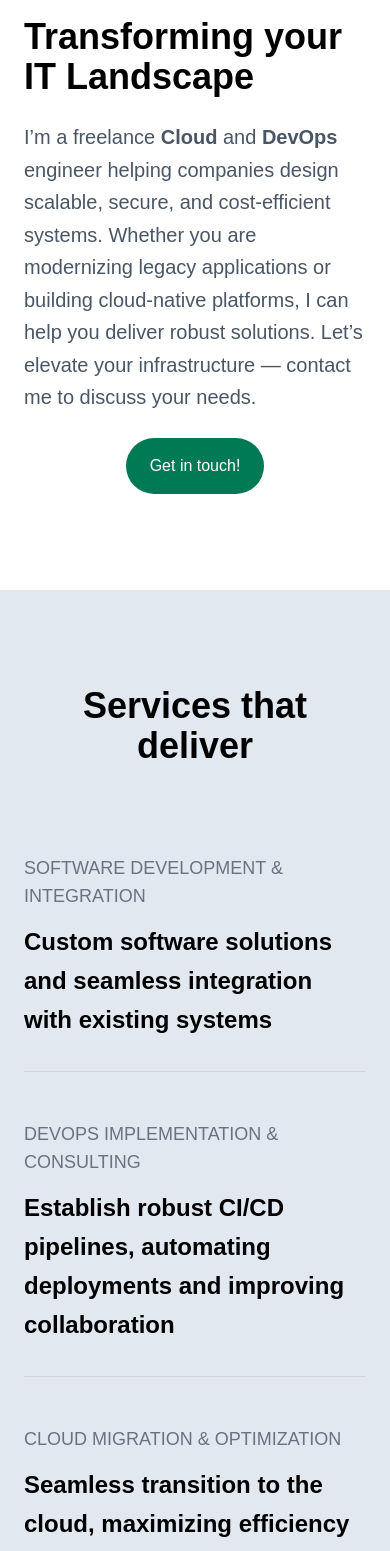
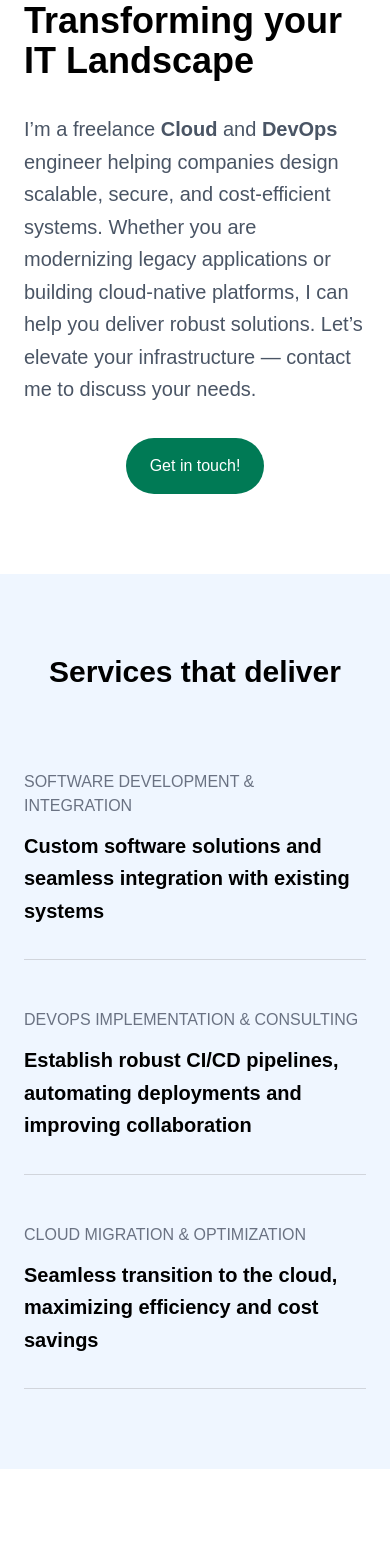
Before and after one commit to tofikvel/Portfolio-tailwindcss, a Next.js app: page / in a window 390 px wide. Shown: the part 432-1983 px from the top of the page. Built offline with nearby package versions, Linux system fonts and the light colour scheme.

Commit message:
added few more items

```diff
--- a/app/page.tsx
+++ b/app/page.tsx
@@ -4,8 +4,8 @@ import Image from "next/image"
 export default function Home() {
   return (
     <main>
-      <section className="flex flex-col-reverse items-center justify-between gap-8 px-6 py-24 mx-auto md:flex-row max-w-6xl">
-        <div className="flex-1 space-y-6 md:space-y-12">
+      <section className="flex flex-col-reverse items-center justify-between gap-8 px-6 py-20 mx-auto md:flex-row max-w-6xl">
+        <div className="flex-1 space-y-8 md:space-y-12">
           <h1 className="text-4xl font-bold md:text-5xl">
             Transforming your <br />
             IT Landscape
@@ -32,30 +32,30 @@ export default function Home() {
         </div>
       </section>
 
-      <section className="flex flex-col items-center gap-8 px-6 py-24 bg-slate-200">
+      <section className="flex flex-col items-center gap-8 px-6 py-20 bg-blue-50">
         {/* Section title */}
-        <h1 className="mb-14 md:mb-20 text-4xl font-bold text-center md:text-5xl">Services that deliver</h1>
+        <h1 className="mb-12 text-3xl font-bold text-center md:text-5xl md:mb-20">Services that deliver</h1>
         {/* Services container */}
         <div className="space-y-12 mx-auto max-w-3xl">
           {/* Service 1 */}
           <div className="pb-8 border-b border-gray-300">
-            <p className="mb-3 text-lg text-gray-500 uppercase">Software development & integration</p>
+            <p className="mb-3 text-md text-gray-500 uppercase">Software development & integration</p>
 
-            <p className="text-2xl font-semibold leading-relaxed md:text-3xl">
+            <p className="text-xl font-semibold leading-relaxed md:text-3xl">
               Custom software solutions and seamless integration with existing systems
             </p>
           </div>
           <div className="pb-8 border-b border-gray-300">
-            <p className="mb-3 text-lg text-gray-500 uppercase">Devops implementation & consulting</p>
+            <p className="mb-3 text-md text-gray-500 uppercase">Devops implementation & consulting</p>
 
-            <p className="text-2xl font-semibold leading-relaxed md:text-3xl">
+            <p className="text-xl font-semibold leading-relaxed md:text-3xl">
               Establish robust CI/CD pipelines, automating deployments and improving collaboration
             </p>
           </div>
           <div className="pb-8 border-b border-gray-300">
-            <p className="mb-3 text-lg text-gray-500 uppercase">Cloud migration & optimization</p>
+            <p className="mb-3 text-md text-gray-500 uppercase">Cloud migration & optimization</p>
 
-            <p className="text-2xl font-semibold leading-relaxed md:text-3xl">
+            <p className="text-xl font-semibold leading-relaxed md:text-3xl">
               Seamless transition to the cloud, maximizing efficiency and cost savings
             </p>
           </div>
@@ -65,7 +65,7 @@ export default function Home() {
       {/* Project results section */}
       <section className="flex flex-col-reverse items-center justify-between gap-8 px-6 py-24 mx-auto md:flex-row max-w-6xl">
         <div className="flex-1 space-y-6 md:space-y-12">
-          <h1 className="text-4xl font-bold md:text-5xl">Proven project results</h1>
+          <h1 className="text-3xl font-bold md:text-5xl">Proven project results</h1>
           <div className="space-y-12">
             <p className="text-xl text-gray-600 leading-relaxed md:text-2xl">
               Explore a selection of my successfully completed projects, demonstrating my ability to deliver
@@ -88,12 +88,12 @@ export default function Home() {
       </section>
 
       {/* Contact section */}
-      <section className="bbg-slate-200 py-24">
+      <section className="bbg-slate-200 py-20 bg-blue-50">
         <div className="max-w-6xl mx-auto px-6">
           {/* TOP HEADING */}
           <div className="text-center mb-12">
-            <h2 className="text-4xl font-semibold mb-6 md:mb-12 md:text-5xl">Get in touch today</h2>
-            <p className="max-w-2xl mx-auto text-gray-700 text-xl leading-relaxed">
+            <h2 className="text-3xl font-semibold mb-6 md:mb-12 md:text-5xl">Get in touch today</h2>
+            <p className="max-w-2xl mx-auto text-gray-700 text-md leading-relaxed">
               I would be happy to discuss your project with you. Please complete the form below or contact me directly.
             </p>
           </div>
@@ -162,7 +162,7 @@ export default function Home() {
             </div>
 
             {/* RIGHT SIDE – FORM */}
-            <form className="flex flex-col justify-center space-y-6 md:space-y-6">
+            <form className="flex flex-col justify-center space-y-6 md:space-y-6 md:flex md:flex-col">
               <input
                 type="email"
                 placeholder="Your E-mail"
--- a/components/Navbar.tsx
+++ b/components/Navbar.tsx
@@ -14,25 +14,25 @@ export default function Navbar() {
       <div className="max-w-7xl mx-auto px-6">
         <div className="flex justify-between items-center h-16">
           {/* Logo */}
-          <Link href="/" className="text-lg font-semibold">
+          <Link href="/" className="text-xl md:text-2xl font-bold">
             Baque Solutions
           </Link>
 
           {/* Desktop Menu */}
           <div className="hidden md:flex space-x-6">
-            <Link href="/" className="hover:text-gray-600">
+            <Link href="/" className="md:text-lg md:hover:text-gray-600">
               Home
             </Link>
-            <Link href="/about" className="hover:text-gray-600">
+            <Link href="/about" className="md:text-lg md:hover:text-gray-600">
               About
             </Link>
-            <Link href="/services" className="hover:text-gray-600">
+            <Link href="/services" className="md:text-lg md:hover:text-gray-600">
               Services
             </Link>
-            <Link href="/portfolio" className="hover:text-gray-600">
+            <Link href="/portfolio" className="md:text-lg md:hover:text-gray-600">
               Portfolio
             </Link>
-            <Link href="/contact" className="hover:text-gray-600">
+            <Link href="/contact" className="md:text-lg md:hover:text-gray-600">
               Contact
             </Link>
           </div>
```
Also changed, not shown: app/about/page.jsx (+19 -6 lines).
